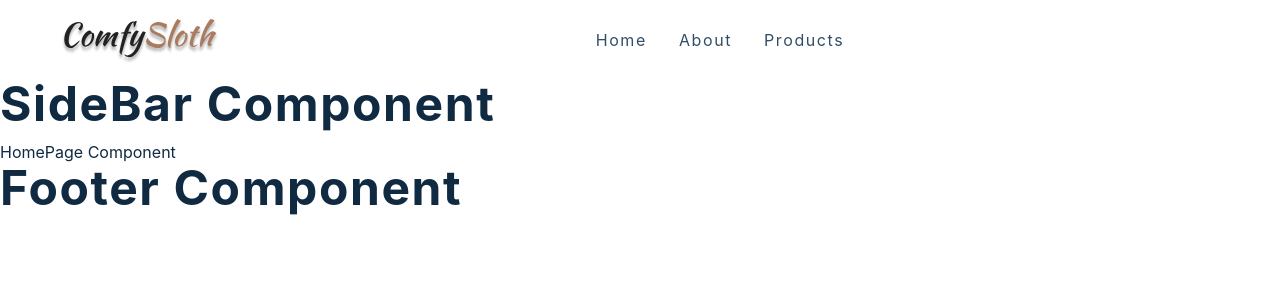
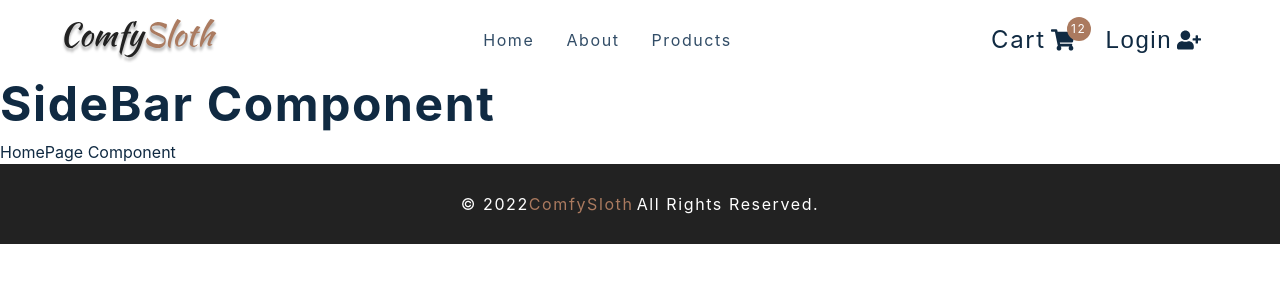
Before and after one commit to Esterod215/react-ecommerce, a React (Create React App) app: page / in a window 1280 px wide. Shown: the top 300 px of the page. Built offline with nearby package versions, Linux system fonts and the light colour scheme.

Commit message:
worked on CartButtons Component but still missing some functionality. Finished up Footer Component.

```diff
--- /dev/null
+++ b/src/components/CartButtons.js
@@ -0,0 +1,77 @@
+import React from 'react'
+import { FaShoppingCart, FaUserMinus, FaUserPlus } from 'react-icons/fa'
+import { Link } from 'react-router-dom'
+import styled from 'styled-components'
+
+const CartButtons = () => {
+	return (
+		<Wrapper className="cart-btn-wrapper">
+			<Link to="/cart" className="cart-btn">
+				Cart
+				<span className="cart-container">
+					<FaShoppingCart />
+					<span className="cart-value">12</span>
+				</span>
+			</Link>
+			<button className="auth-btn" type="button">
+				Login	<FaUserPlus />
+			</button>
+		</Wrapper>
+	)
+}
+
+const Wrapper = styled.div`
+  display: grid;
+  grid-template-columns: 1fr 1fr;
+  align-items: center;
+  width: 225px;
+
+  .cart-btn {
+    color: var(--clr-grey-1);
+    font-size: 1.5rem;
+    letter-spacing: var(--spacing);
+    color: var(--clr-grey-1);
+    display: flex;
+
+    align-items: center;
+  }
+  .cart-container {
+    display: flex;
+    align-items: center;
+    position: relative;
+    svg {
+      height: 1.6rem;
+      margin-left: 5px;
+    }
+  }
+  .cart-value {
+    position: absolute;
+    top: -10px;
+    right: -16px;
+    background: var(--clr-primary-5);
+    width: 16px;
+    height: 16px;
+    display: flex;
+    align-items: center;
+    justify-content: center;
+    border-radius: 50%;
+    font-size: 0.75rem;
+    color: var(--clr-white);
+    padding: 12px;
+  }
+  .auth-btn {
+    display: flex;
+    align-items: center;
+    background: transparent;
+    border-color: transparent;
+    font-size: 1.5rem;
+    cursor: pointer;
+    color: var(--clr-grey-1);
+    letter-spacing: var(--spacing);
+    svg {
+      margin-left: 5px;
+    }
+  }
+`
+
+export default CartButtons;
--- a/src/components/Footer.js
+++ b/src/components/Footer.js
@@ -1,7 +1,40 @@
 import React from 'react';
+import styled from 'styled-components';
 
 const Footer = () => {
-	return <h1>Footer Component</h1>
+	return (
+		<Wrapper>
+			<h5>
+				&copy; {new Date().getFullYear()}
+				<span>ComfySloth</span>
+			</h5>
+			<h5>All Rights Reserved.</h5>
+		</Wrapper>
+	)
 }
 
+const Wrapper = styled.footer`
+  height: 5rem;
+  display: flex;
+  flex-direction: column;
+  justify-content: center;
+  align-items: center;
+  background: var(--clr-black);
+  text-align: center;
+  span {
+    color: var(--clr-primary-5);
+  }
+  h5 {
+    color: var(--clr-white);
+    margin: 0.1rem;
+
+    font-weight: 400;
+    text-transform: none;
+    line-height: 1.25;
+  }
+  @media (min-width: 776px) {
+    flex-direction: row;
+  }
+`
+
 export default Footer;
--- a/src/components/Navbar.js
+++ b/src/components/Navbar.js
@@ -5,7 +5,9 @@
 import { FaBars } from 'react-icons/fa';
 
 import logo from '../assets/logo.svg';
+import CartButtons from '../components/CartButtons';
 import { links } from '../utils/constants';
+
 
 const Navbar = () => {
 	return (
@@ -30,6 +32,7 @@
 						)
 					})}
 				</ul>
+				<CartButtons />
 			</div>
 		</NavContainer>
 	)
```
